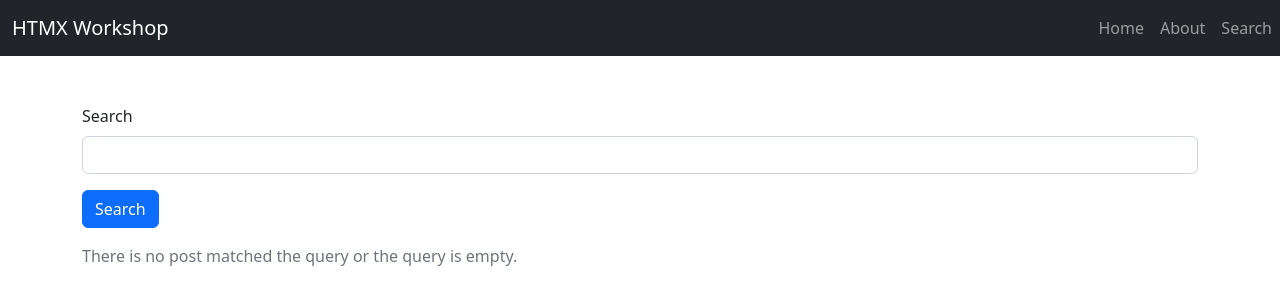
After one commit to pontakornth/htmx_workshop, a Django app: page /search/ in a window 1280 px wide. The commit adds this page. Shown: the top 305 px of the page. Run offline with Django 5.2, Linux system fonts and the light colour scheme; some libraries are stand-ins or nearby versions.

Commit message:
Implement search function

```diff
--- a/blog/forms.py
+++ b/blog/forms.py
@@ -1,9 +1,30 @@
+from crispy_forms.helper import FormHelper
+from crispy_forms.layout import Layout, Field, Fieldset, Submit
 from django import forms
+from django.forms import TextInput
 
 from blog.models import Post, Comment
 
 
 class PostForm(forms.ModelForm):
+    text_color = forms.CharField(widget=TextInput(attrs={'type': 'color'}))
+    background_color = forms.CharField(widget=TextInput(attrs={'type': 'color'}))
+
+    def __init__(self, *args, **kwargs):
+        super().__init__(*args, **kwargs)
+        self.helper = FormHelper()
+        self.helper.layout = Layout(
+            Field('content'),
+            Field('colored', x_model='colored'),
+            Fieldset(
+                'Colors',
+                'text_color',
+                'background_color',
+                x_show='colored'
+            ),
+            Submit('submit', 'Submit')
+        )
+
     class Meta:
         model = Post
         fields = ['content', 'colored', 'text_color', 'background_color']
@@ -13,3 +34,7 @@ class CommentForm(forms.ModelForm):
     class Meta:
         model = Comment
         fields = ['content']
+
+
+class SearchForm(forms.Form):
+    q = forms.CharField(required=False, label="Search")
--- a/blog/urls.py
+++ b/blog/urls.py
@@ -9,4 +9,5 @@ urlpatterns = [
     path('<int:pk>/', views.post_detail, name='post_detail'),
     path('<int:pk>/comment', views.comment_create, name='comment_create'),
     path('about/', views.about, name='about'),
+    path('search/', views.search, name='post_search'),
 ]
--- a/blog/views.py
+++ b/blog/views.py
@@ -1,6 +1,6 @@
 from django.shortcuts import render, redirect
 
-from blog.forms import PostForm, CommentForm
+from blog.forms import PostForm, CommentForm, SearchForm
 from blog.models import Post
 
 
@@ -50,3 +50,15 @@ def comment_create(request, pk):
 
 def about(request):
     return render(request, 'blog/about.html')
+
+
+def search(request):
+    if request.method == 'GET':
+        form = SearchForm(request.GET)
+        posts = Post.objects.none()
+        if form.is_valid():
+            q = form.cleaned_data['q']
+            if q is not None and len(q) > 0:
+                posts = Post.objects.filter(content__icontains=q)
+        return render(request, 'blog/search.html', {'posts': posts, 'form': form})
+    return redirect('blog:post_search')
--- a/htmx_workshop/settings.py
+++ b/htmx_workshop/settings.py
@@ -36,8 +36,14 @@ INSTALLED_APPS = [
     'django.contrib.messages',
     'django.contrib.staticfiles',
     'slippers',
+    'crispy_forms',
+    'crispy_bootstrap5',
     'blog'
 ]
+
+CRISPY_ALLOWED_TEMPLATE_PACKS = "bootstrap5"
+
+CRISPY_TEMPLATE_PACK = "bootstrap5"
 
 MIDDLEWARE = [
     'django.middleware.security.SecurityMiddleware',
--- a/templates/blog/detail.html
+++ b/templates/blog/detail.html
@@ -8,7 +8,7 @@
 
             {% include 'blog/partials/_post_detailed.html' %}
         </div>
-        {% comment_form method="post" action=comment_create_url csrf_token=csrf_token form=form %}
+        {% include 'blog/partials/_new_comment_form.html' %}
         <div class="col-12">
             <h1>Comments</h1>
         </div>
--- a/templates/blog/list.html
+++ b/templates/blog/list.html
@@ -1,8 +1,9 @@
 {% extends 'layout.html' %}
 {% block main %}
     <div class="mb-3">
-    {% url 'blog:post_create' as post_create_url %}
-    {% post_form action=post_create_url method="post" form=form csrf_token=csrf_token  %}
+        {% url 'blog:post_create' as post_create_url %}
+        {#    {% post_form action=post_create_url method="post" form=form csrf_token=csrf_token  %}#}
+        {% include 'blog/partials/_new_post_form.html' %}
     </div>
     <div class="row g-2">
         {% for post in posts %}
--- /dev/null
+++ b/templates/blog/search.html
@@ -0,0 +1,24 @@
+{% extends 'layout.html' %}
+{% load crispy_forms_tags %}
+{% block main %}
+    <form
+            class="mb-3"
+            action="{% url 'blog:post_search' %}"
+            method="get">
+        {{ form | crispy }}
+        <button type="submit" class="btn btn-primary">
+            <span class="bi-search"></span>Search
+        </button>
+    </form>
+    <div class="row g-2">
+        {% for post in posts %}
+            <div class="col-12">
+                {% include 'blog/partials/_post.html' %}
+            </div>
+        {% empty %}
+            <div class="col-12 text-muted">
+                <p>There is no post matched the query or the query is empty.</p>
+            </div>
+        {% endfor %}
+    </div>
+{% endblock %}
--- a/templates/layout.html
+++ b/templates/layout.html
@@ -19,8 +19,13 @@
                         </a>
                     </li>
                     <li class="nav-item p-3 p-lg-0">
-                        <a class="nav-link" href="/about">
+                        <a class="nav-link" href="{% url 'blog:about' %}">
                             About
+                        </a>
+                    </li>
+                    <li class="nav-item p-3 p-lg-0">
+                        <a class="nav-link" href="{% url 'blog:post_search' %}">
+                            Search
                         </a>
                     </li>
                 </ul>
```
Also changed, not shown: templates/blog/partials/_new_comment_form.html (added, +9 -0 lines), templates/blog/partials/_new_post_form.html (added, +12 -0 lines), 2 other files.
